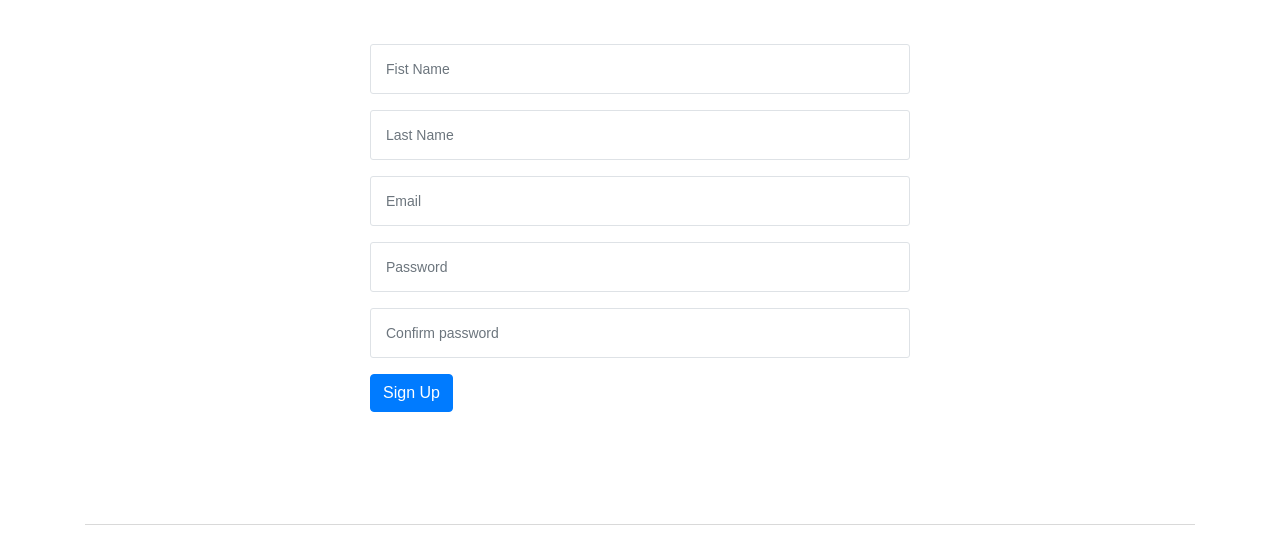
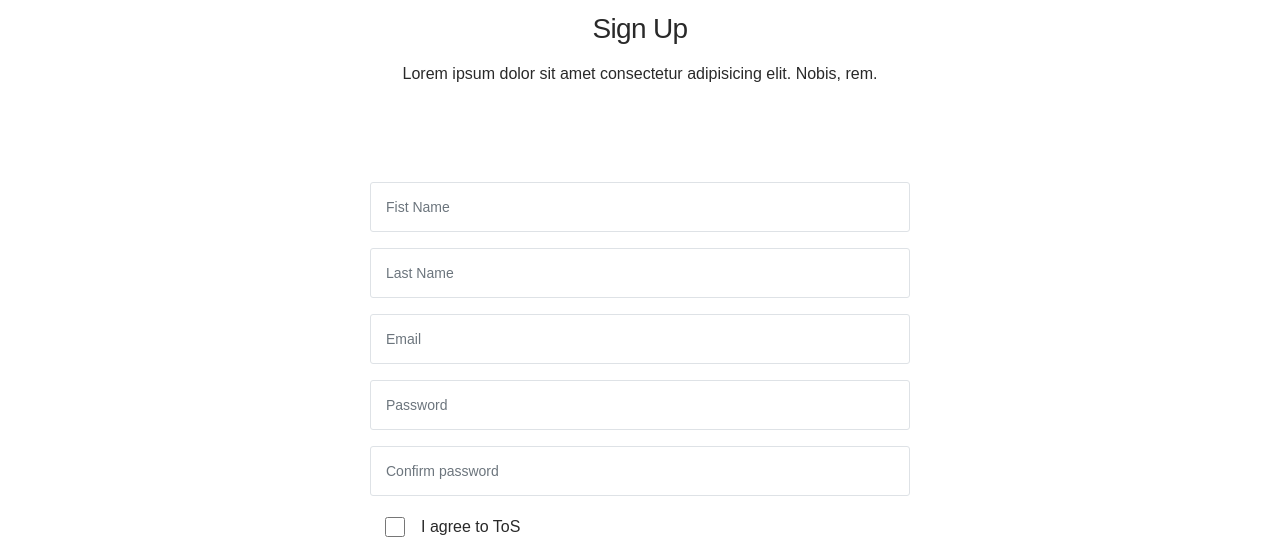
Before and after one commit to gdgbaku/rubber-duck, a website built with webpack: page dist/signup.html in a window 1280 px wide. Shown: the part 110-662 px from the top of the page. Built offline with nearby package versions, Linux system fonts and the light colour scheme; no server answers.

Commit message:
Layout finished, added ToS, some additional things

```diff
--- a/src/js/app.js
+++ b/src/js/app.js
@@ -6,6 +6,21 @@
 require("./teamShort");
 searchForm();
 fetchTeamMembers();
+fetchToS();
+
+async function fetchToS() {
+  console.log(document.querySelector(".rd-signup-form"));
+  if (document.querySelector(".rd-signup-form")) {
+    console.log("start");
+    fetch(`https://gdg-ms-storage.herokuapp.com/storage/terms-and-conditions`)
+      .then((res) => {
+        return res.json();
+      })
+      .then((res) => {
+        document.querySelector(".rd-tos").href = res.termsAndConditions;
+      });
+  }
+}
 
 function searchForm() {
   document.querySelector(".search-toggle").addEventListener("click", () => {
```
Also changed, not shown: dist/bundle.js, dist/signin.html, dist/signup.html, dist/style.css.
